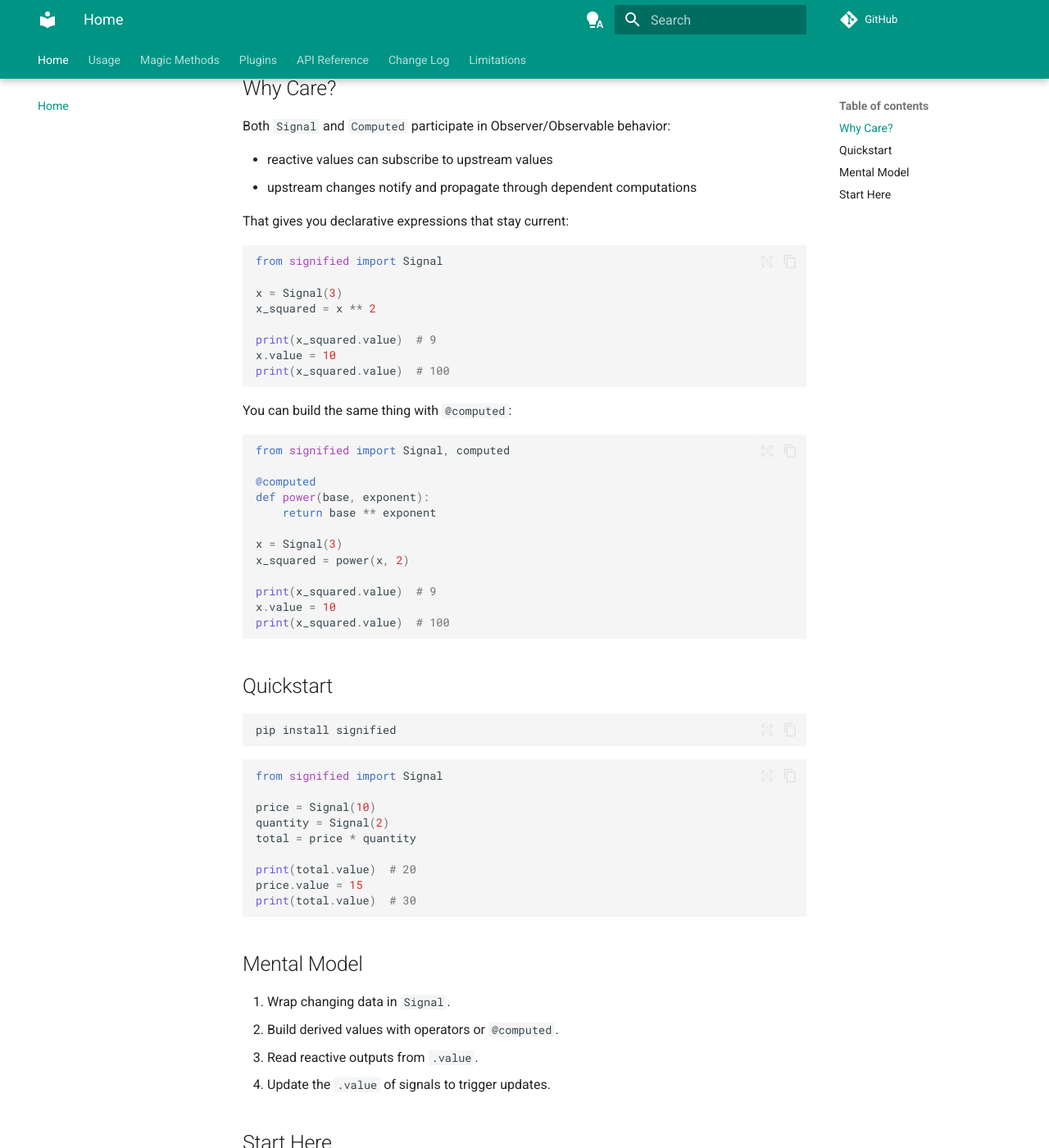
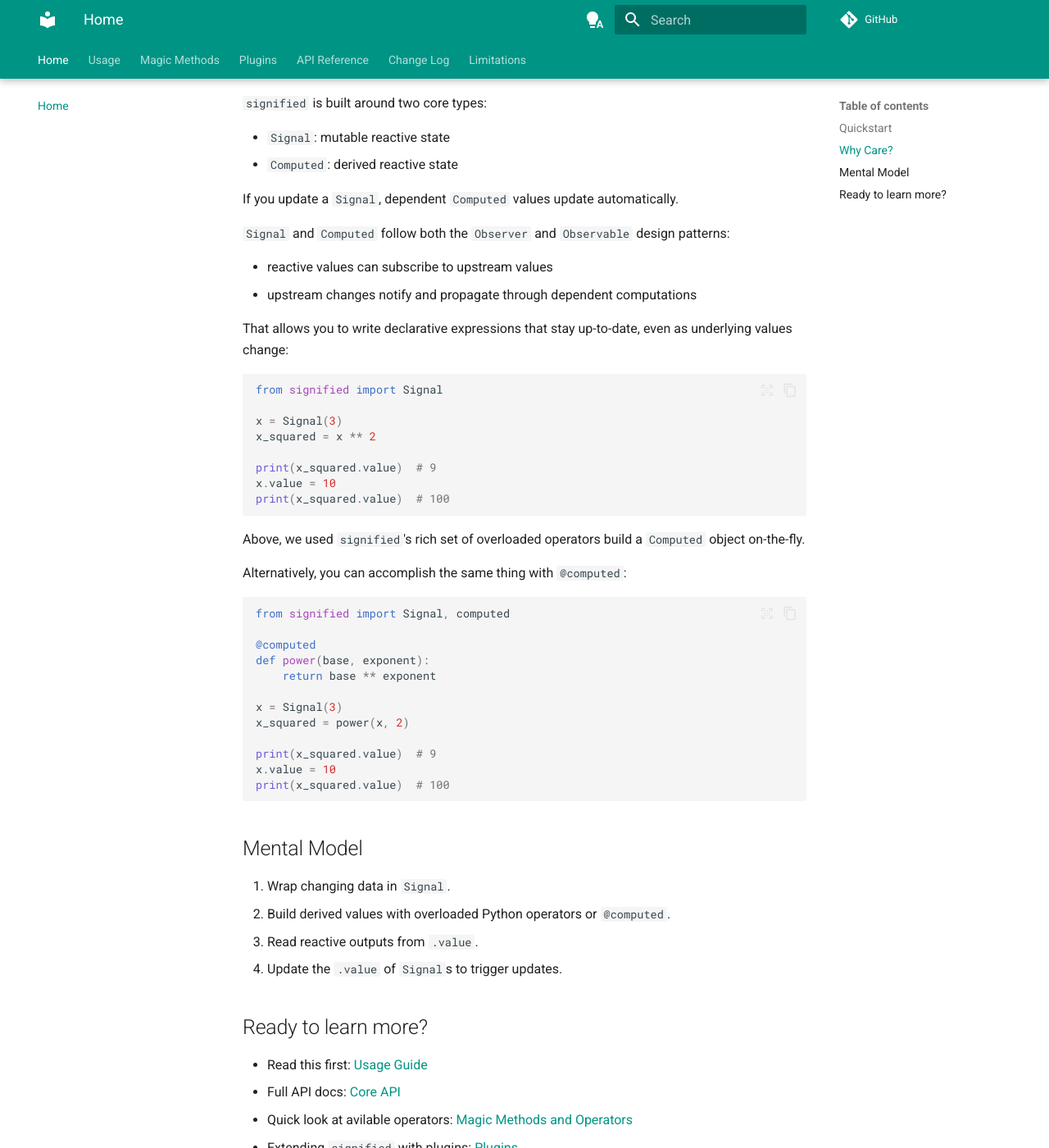
Before and after one commit to dougmercer/signified, an MkDocs documentation site: the page built from docs/index.md, in a window 1280 px wide and 1400 px high, scrolled down 421 px. Shown: the whole window at 82% size. Built offline with MkDocs 1.6.1 and Material for MkDocs 9.7.7, drawn with Linux system fonts in a browser that asks for light colours; comment, search, counter and statistics services are not loaded; some of the changed text lies outside the part shown.

Commit message:
Minor tweaks to index.md

````diff
--- a/docs/index.md
+++ b/docs/index.md
@@ -1,22 +1,28 @@
 # Signified
 
-A Python library for reactive programming (with type narrowing).
+A Python library for reactive programming (with kind-of working type narrowing).
+
+## Quickstart
+
+```bash
+pip install signified
+```
+
+## Why Care?
 
 `signified` is built around two core types:
 
-- `Signal[T]`: mutable reactive state
-- `Computed[T]`: derived reactive state
+- ``Signal``: mutable reactive state
+- ``Computed``: derived reactive state
 
 If you update a `Signal`, dependent `Computed` values update automatically.
 
-## Why Care?
-
-Both `Signal` and `Computed` participate in Observer/Observable behavior:
+`Signal` and `Computed` follow both the `Observer` and `Observable` design patterns:
 
 - reactive values can subscribe to upstream values
 - upstream changes notify and propagate through dependent computations
 
-That gives you declarative expressions that stay current:
+That allows you to write declarative expressions that stay up-to-date, even as underlying values change:
 
 ```python
 from signified import Signal
@@ -29,7 +35,9 @@
 print(x_squared.value)  # 100
 ```
 
-You can build the same thing with `@computed`:
+Above, we used `signified`'s rich set of overloaded operators build a `Computed` object on-the-fly.
+
+Alternatively, you can accomplish the same thing with `@computed`:
 
 ```python
 from signified import Signal, computed
@@ -46,34 +54,16 @@
 print(x_squared.value)  # 100
 ```
 
-## Quickstart
-
-```bash
-pip install signified
-```
-
-```python
-from signified import Signal
-
-price = Signal(10)
-quantity = Signal(2)
-total = price * quantity
-
-print(total.value)  # 20
-price.value = 15
-print(total.value)  # 30
-```
-
 ## Mental Model
 
 1. Wrap changing data in `Signal`.
-2. Build derived values with operators or `@computed`.
+2. Build derived values with overloaded Python operators or `@computed`.
 3. Read reactive outputs from `.value`.
-4. Update the `.value` of signals to trigger updates.
+4. Update the `.value` of `Signal`s to trigger updates.
 
-## Start Here
+## Ready to learn more?
 
-- New to the library: [Usage Guide](usage.md)
+- Read this first: [Usage Guide](usage.md)
 - Full API docs: [Core API](api/core.md)
 - Quick look at avilable operators: [Magic Methods and Operators](magic-methods.md)
 - Extending `signified` with plugins: [Plugins](plugins.md)
````
